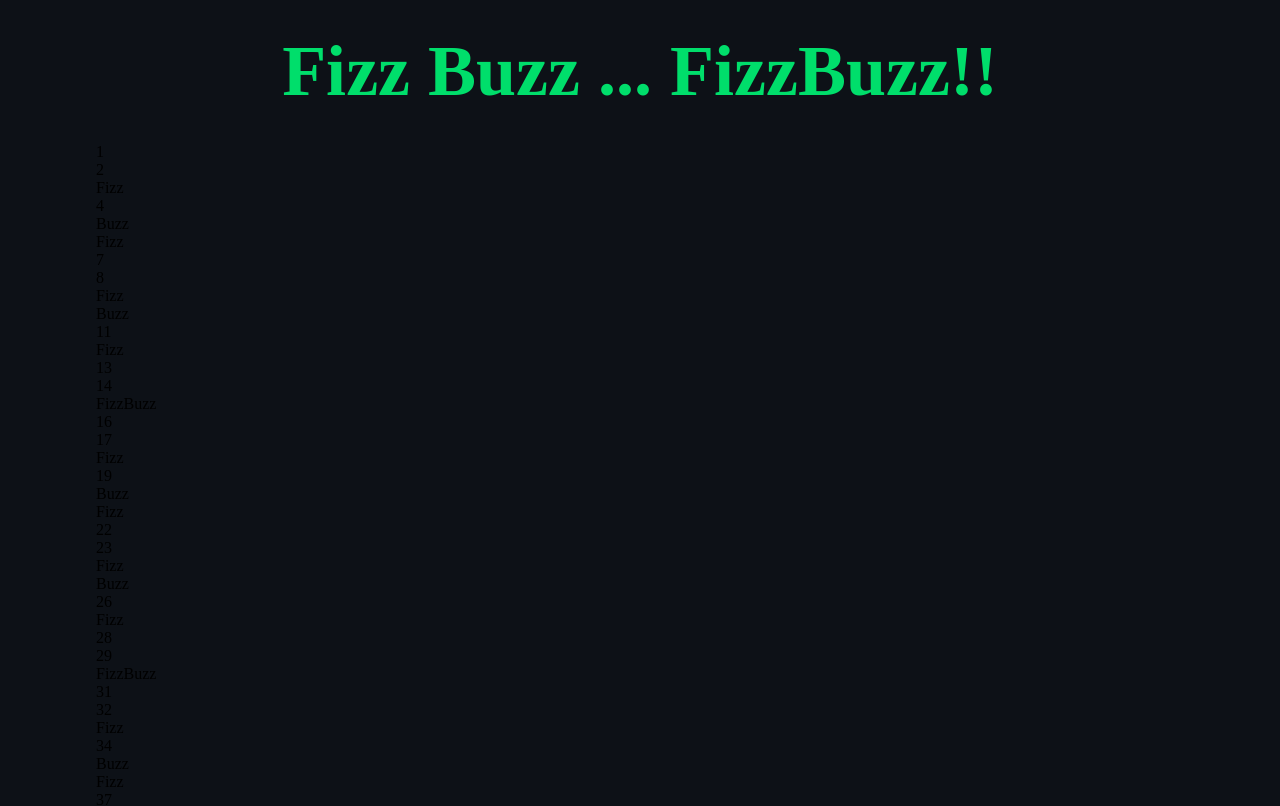
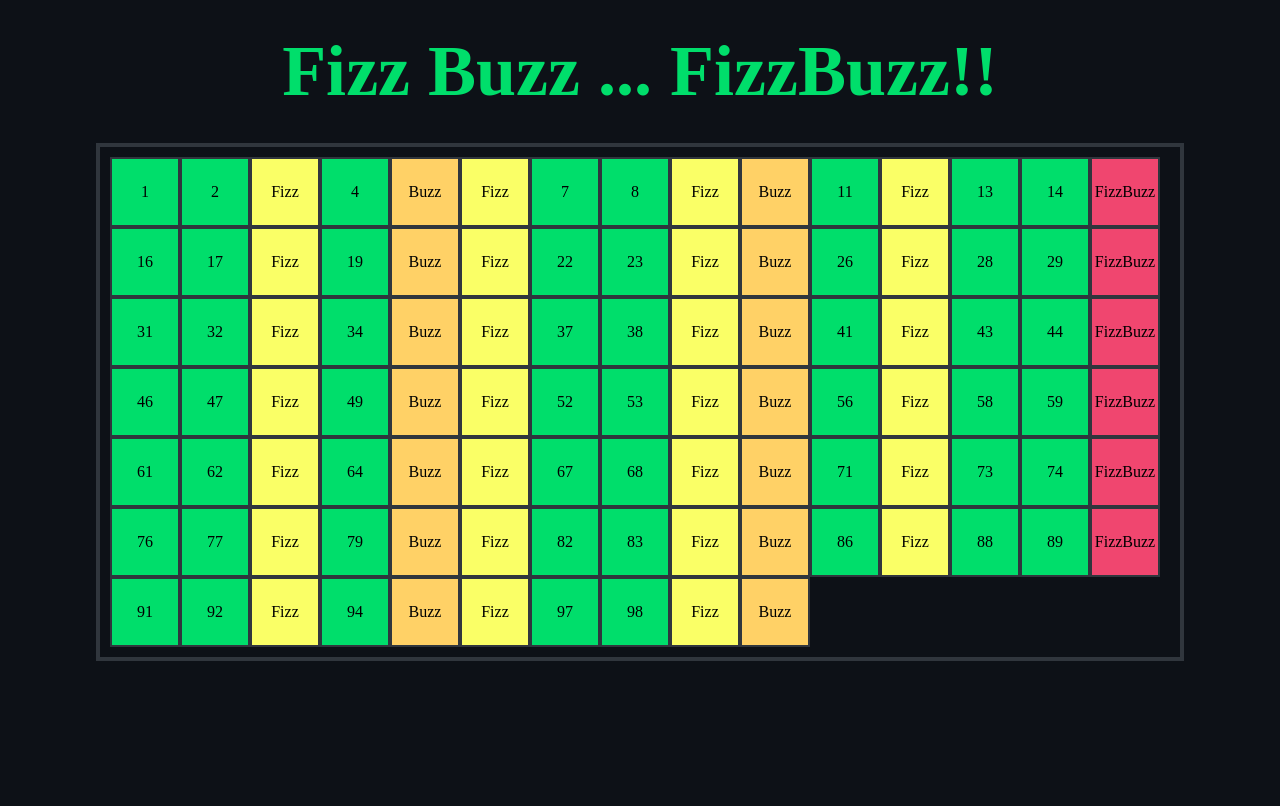
Before and after one commit to fabrizio-scorza/js-fizzbuzz, a plain HTML site: page index.html in a window 1280 px wide. Shown: the top 806 px of the page. Drawn offline with Linux system fonts and the light colour scheme.

Commit message:
FEAR style li items

```diff
--- a/css/app.css
+++ b/css/app.css
@@ -28,3 +28,30 @@ ul,ol,menu{
     color: #00DE6B ;
     padding: 30px 0;
 }
+.numbers{
+    display: flex;
+    flex-wrap: wrap;
+    border: 4px solid #30363D;
+    padding: 10px;
+}
+.numbers li{
+    width: 70px;
+    height: 70px;
+    padding: 5px;
+    display: flex;
+    justify-content: center;
+    align-items: center;
+    border: 2px solid #30363D;
+}
+.number{
+    background-color: #00DE6B;
+}
+.fizz{
+    background-color: #faff66;
+}
+.buzz{
+    background-color: #FFD166;
+}
+.fizz-buzz{
+    background-color:#F0466F;
+}
```
